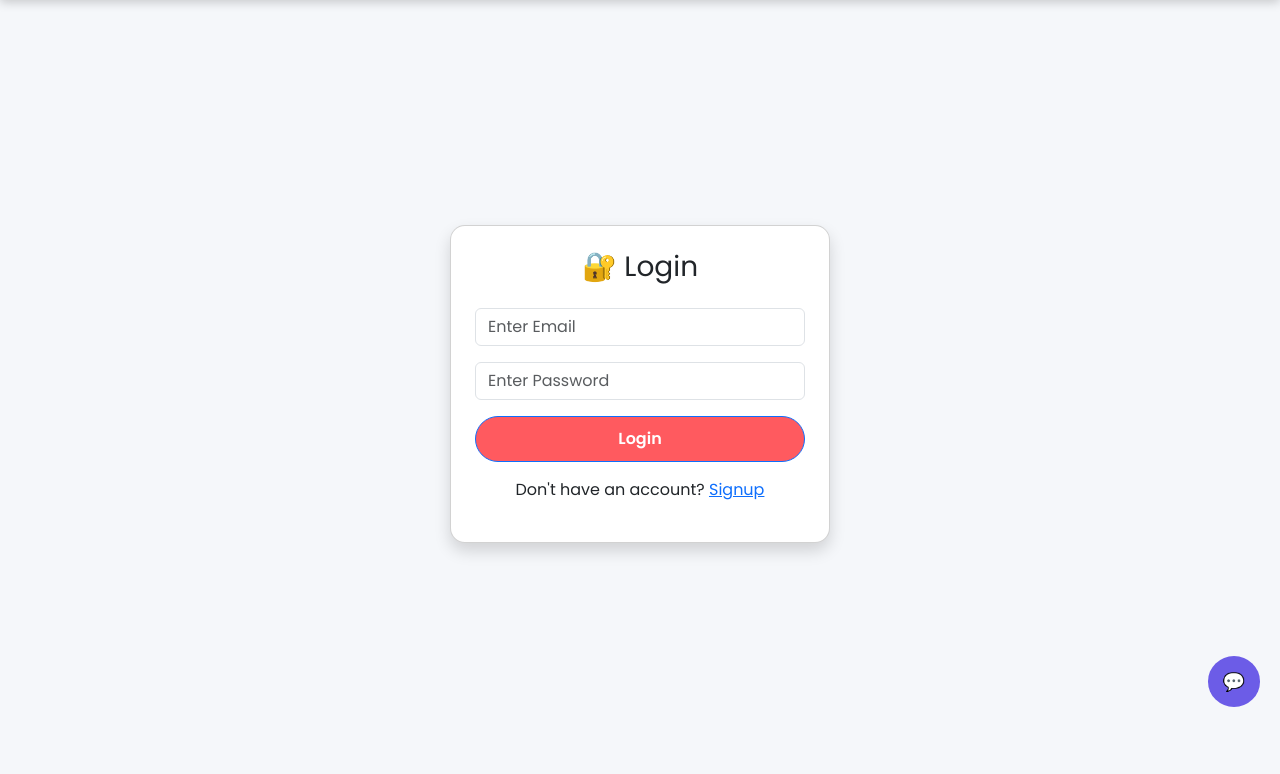
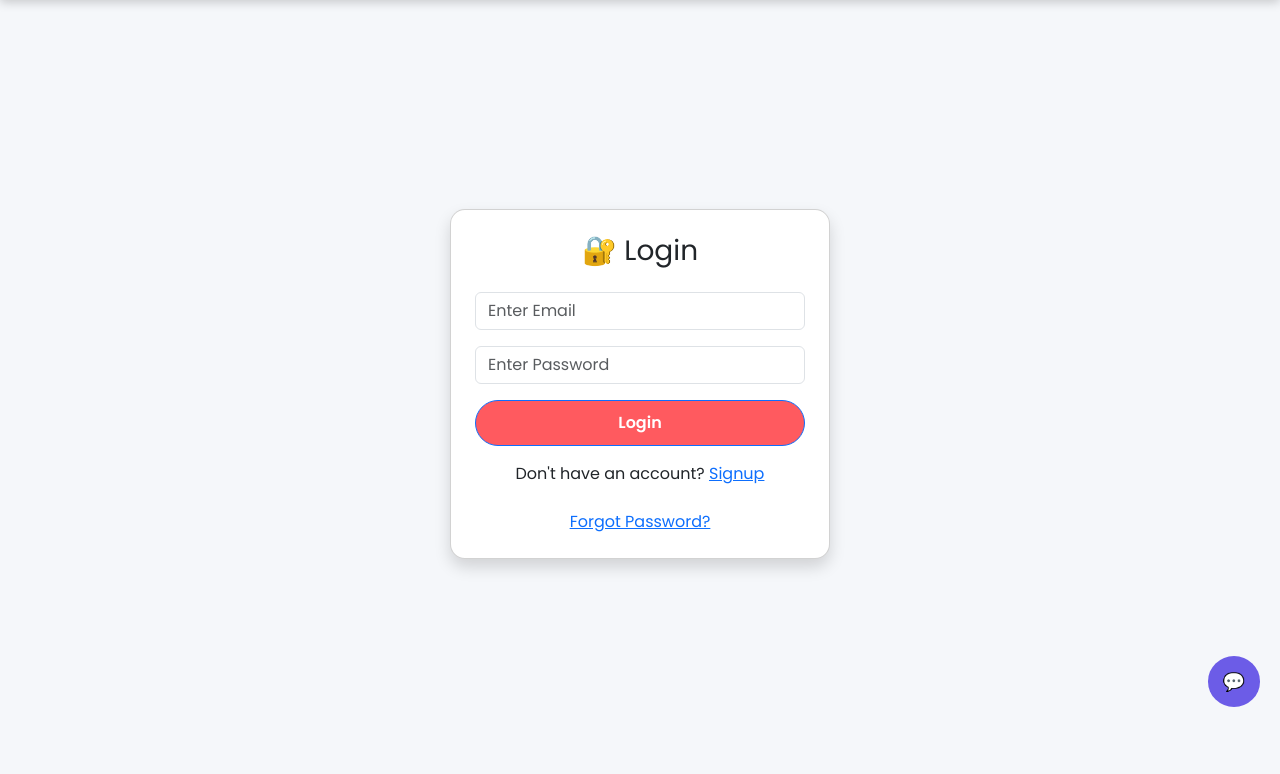
Before and after one commit to harshitmish/Hotel-management-project, a Django app: page /login/ in a window 1280 px wide. Shown: the part 73-847 px from the top of the page. Run offline with Django 5.2, Linux system fonts and the light colour scheme.

Commit message:
fixserver

```diff
--- a/hotel_project/booking/templates/booking/login.html
+++ b/hotel_project/booking/templates/booking/login.html
@@ -42,7 +42,9 @@
             Don't have an account?
             <a href="{% url 'signup' %}">Signup</a>
         </p>
-
+<div class="text-center mt-2">
+    <a href="{% url 'forgot_password' %}">Forgot Password?</a>
+</div>
     </div>
 
 </div>
```
Also changed, not shown: db.sqlite3.
